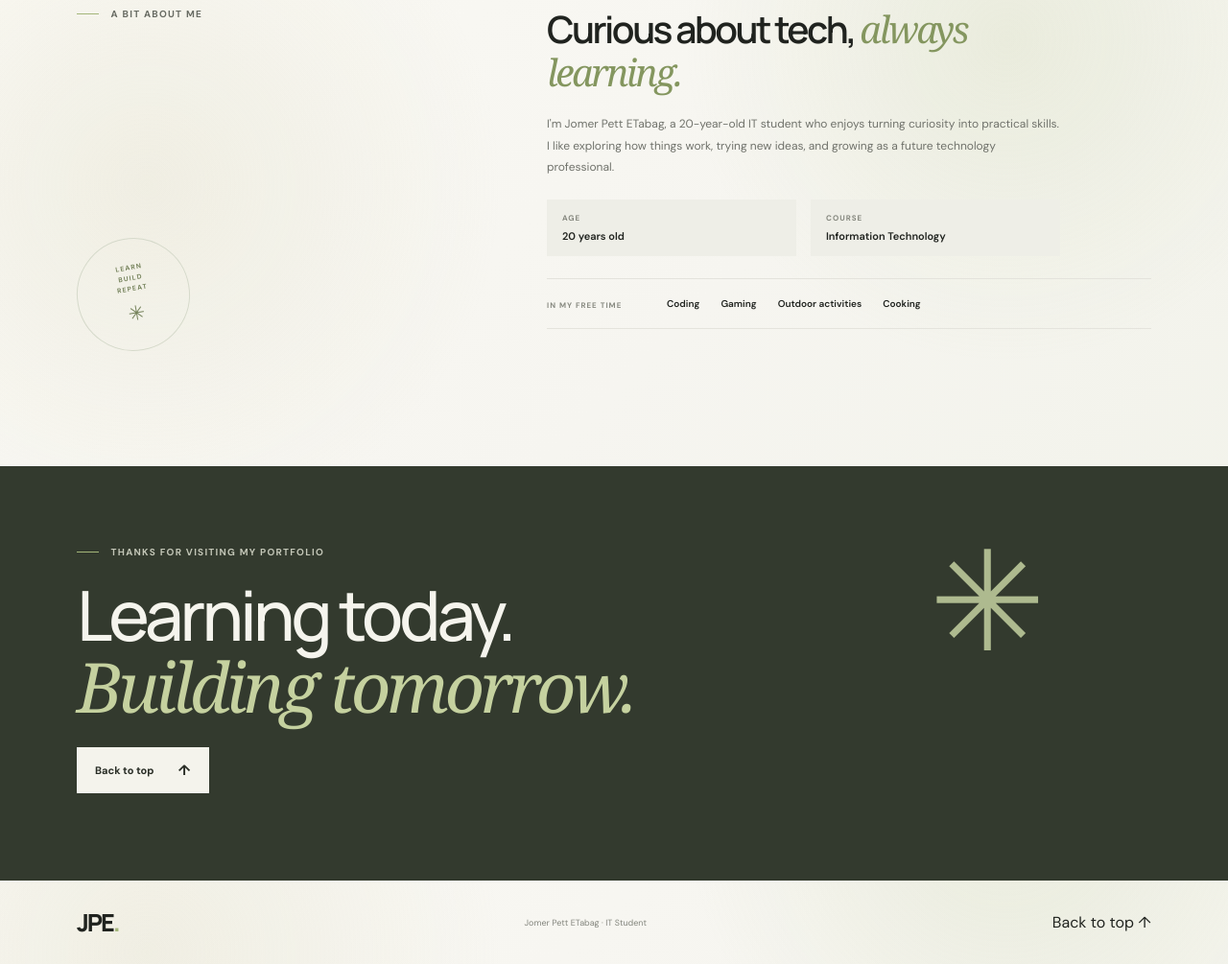
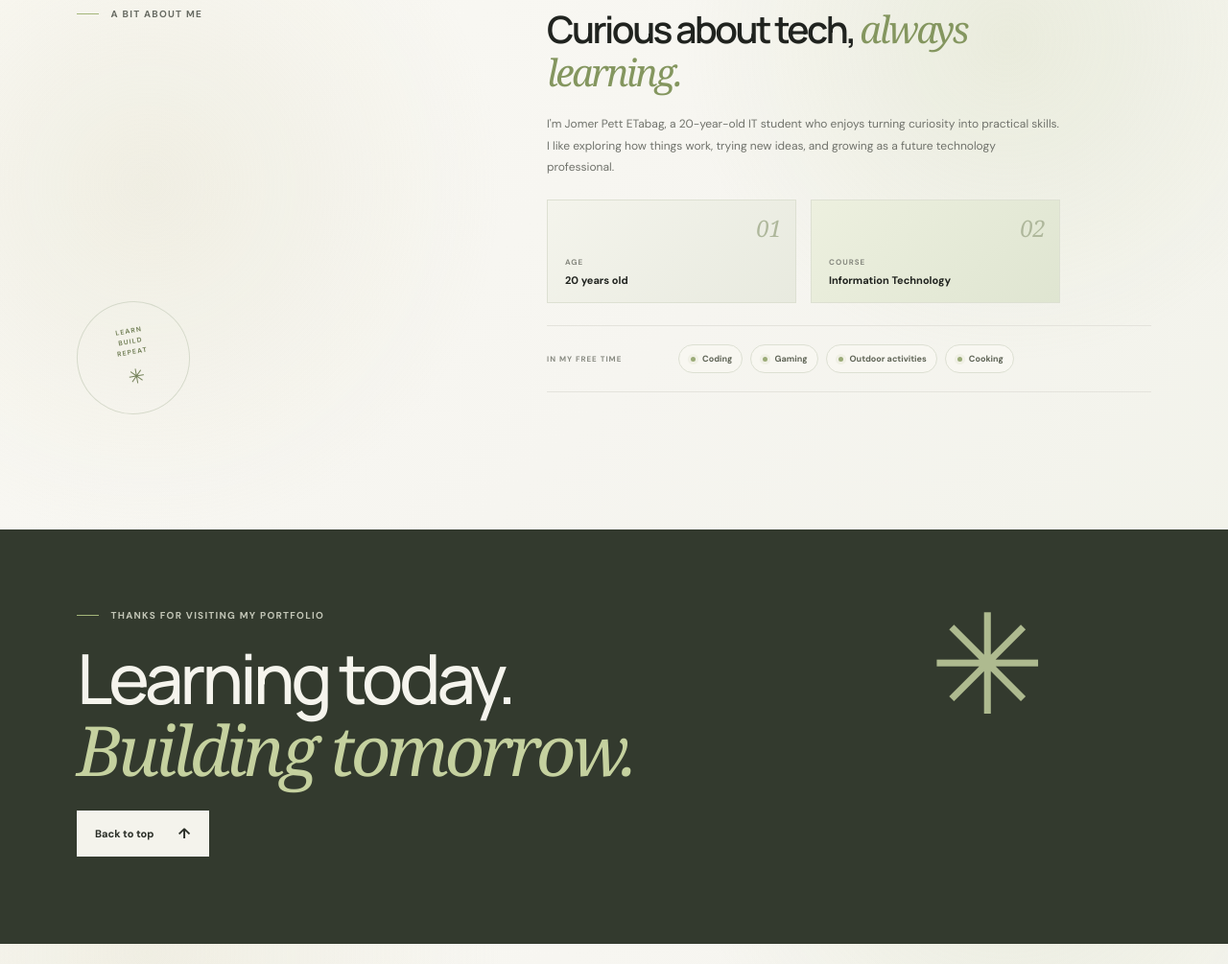
Before and after one commit to jomeretabag/Etabag-project-1, a plain HTML site: page index.html in a window 1280 px wide. Shown: the part 1631-2636 px from the top of the page at 96% size. Drawn offline with Linux system fonts and the light colour scheme.

Commit message:
improving the style

```diff
--- a/index.html
+++ b/index.html
@@ -111,10 +111,18 @@
         <h2>Curious about tech, <em>always learning.</em></h2>
         <p>I'm Jomer Pett ETabag, a 20-year-old IT student who enjoys turning curiosity into practical skills. I like exploring how things work, trying new ideas, and growing as a future technology professional.</p>
         <div class="about-facts">
-          <div><span>AGE</span><b>20 years old</b></div>
-          <div><span>COURSE</span><b>Information Technology</b></div>
+          <div class="fact-card"><span class="fact-number">01</span><span>AGE</span><b>20 years old</b></div>
+          <div class="fact-card"><span class="fact-number">02</span><span>COURSE</span><b>Information Technology</b></div>
         </div>
-        <div class="expertise"><span>IN MY FREE TIME</span><div><b>Coding</b><b>Gaming</b><b>Outdoor activities</b><b>Cooking</b> </div></div>
+        <div class="expertise">
+          <span>IN MY FREE TIME</span>
+          <div class="interest-list">
+            <span>Coding</span>
+            <span>Gaming</span>
+            <span>Outdoor activities</span>
+            <span>Cooking</span>
+          </div>
+        </div>
       </div>
     </section>
 
--- a/styles/style.css
+++ b/styles/style.css
@@ -124,13 +124,16 @@ h1 em, h2 em { font-family: var(--serif); font-weight: 400; }
 .about-copy h2 { max-width: 530px; margin: 0 0 20px; font-size: 39px; }
 .about-copy > p { max-width: 535px; color: #70726b; font-size: 12px; line-height: 1.9; }
 .about-facts { display: grid; grid-template-columns: 1fr 1fr; gap: 15px; max-width: 535px; margin: 22px 0; }
-.about-facts div { display: flex; flex-direction: column; gap: 7px; padding: 14px 16px; background: #eeeee7; }
-.about-facts span { color: #85877e; font-size: 8px; font-weight: 700; letter-spacing: 1px; }
-.about-facts b { font-size: 11px; font-weight: 600; }
-.expertise { display: grid; grid-template-columns: 125px 1fr; padding-block: 19px; margin: 23px 0; border-top: 1px solid #e4e3dc; border-bottom: 1px solid #e4e3dc; }
-.expertise > span { padding-top: 3px; color: #888a81; font-size: 8px; font-weight: 700; letter-spacing: 1px; }
-.expertise div { display: flex; flex-wrap: wrap; gap: 10px 22px; }
-.expertise b { font-size: 10px; font-weight: 600; }
+.about-facts .fact-card { position: relative; min-height: 108px; display: flex; flex-direction: column; justify-content: flex-end; gap: 7px; overflow: hidden; padding: 18px 18px 16px; border: 1px solid #dde0d2; background: linear-gradient(135deg, #f4f4ec 0%, #e8eadf 100%); }
+.about-facts .fact-card:last-child { background: linear-gradient(135deg, #edf0df 0%, #dfe5d1 100%); }
+.about-facts .fact-card > span:not(.fact-number) { color: #85877e; font-size: 8px; font-weight: 700; letter-spacing: 1px; }
+.about-facts b { font-size: 11px; font-weight: 700; }
+.fact-number { position: absolute; top: 12px; right: 14px; color: #aeb79b; font-family: var(--serif); font-size: 24px; font-style: italic; }
+.expertise { display: grid; grid-template-columns: 125px 1fr; align-items: center; gap: 12px; padding-block: 19px; margin: 23px 0; border-top: 1px solid #e4e3dc; border-bottom: 1px solid #e4e3dc; }
+.expertise > span { color: #888a81; font-size: 8px; font-weight: 700; letter-spacing: 1px; }
+.interest-list { display: flex; flex-wrap: wrap; gap: 8px; }
+.interest-list span { display: inline-flex; align-items: center; min-height: 30px; padding: 7px 10px 7px 12px; border: 1px solid #dde0d3; border-radius: 999px; background: #f8f7f1; color: #5f6456; font-size: 9px; font-weight: 700; }
+.interest-list span::before { content: ""; width: 5px; height: 5px; margin-right: 7px; border-radius: 50%; background: #9bab78; box-shadow: 0 0 0 3px #9bab7818; }
 
 .contact-section { position: relative; overflow: hidden; background: #333a2e; color: #f5f4ed; }
 .contact-inner { position: relative; padding-block: 83px 91px; }
```
